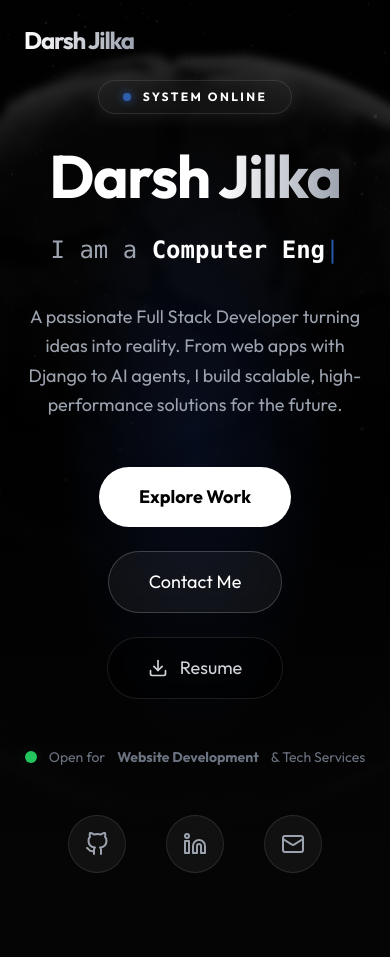
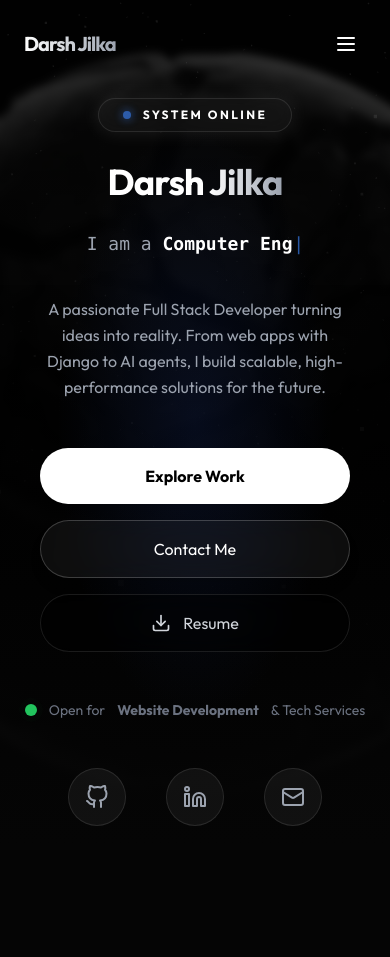
Before and after one commit to Darshh16/Portfolio, a Django app: page / in a window 390 px wide. Shown: the top 957 px of the page. Run offline with Django 5.2, Linux system fonts and the light colour scheme; data comes from the database, SQL or seed files in the repository; some libraries are stand-ins or nearby versions.

Commit message:
mobile responsiveness

```diff
--- a/portfolio/templates/portfolio/base.html
+++ b/portfolio/templates/portfolio/base.html
@@ -199,9 +199,12 @@
     <div class="custom-cursor" id="custom-cursor"></div>
     <div id="canvas-container"></div>
 
-    <nav class="fixed w-full z-50 top-0 left-0 p-6 transition-all duration-300" id="navbar">
+    <nav class="fixed w-full z-50 top-0 left-0 p-4 md:p-6 transition-all duration-300" id="navbar">
         <div class="max-w-7xl mx-auto flex justify-between items-center">
-            <a href="{% url 'home' %}" class="text-2xl font-bold tracking-tighter text-gradient">Darsh Jilka</a>
+            <a href="{% url 'home' %}" class="text-xl md:text-2xl font-bold tracking-tighter text-gradient">Darsh
+                Jilka</a>
+
+            <!-- Desktop Navigation -->
             <div class="hidden md:flex space-x-8 text-sm font-semibold tracking-wide">
                 <a href="{% url 'home' %}" class="hover:text-primary transition-colors">HOME</a>
                 <a href="{% url 'about' %}" class="hover:text-primary transition-colors">ABOUT</a>
@@ -209,6 +212,48 @@
                 <a href="{% url 'projects' %}" class="hover:text-primary transition-colors">PROJECTS</a>
                 <a href="{% url 'gallery' %}" class="hover:text-primary transition-colors">GALLERY</a>
                 <a href="{% url 'home' %}#contact" class="hover:text-primary transition-colors">CONTACT</a>
+            </div>
+
+            <!-- Mobile Menu Button -->
+            <button id="mobile-menu-btn"
+                class="md:hidden text-white p-2 hover:bg-white/10 rounded-lg transition-colors">
+                <svg class="w-6 h-6" fill="none" stroke="currentColor" viewBox="0 0 24 24">
+                    <path stroke-linecap="round" stroke-linejoin="round" stroke-width="2" d="M4 6h16M4 12h16M4 18h16">
+                    </path>
+                </svg>
+            </button>
+        </div>
+
+        <!-- Mobile Navigation Menu -->
+        <div id="mobile-menu" class="hidden md:hidden fixed inset-0 bg-black/95 backdrop-blur-lg z-50">
+            <div class="flex flex-col h-full">
+                <!-- Mobile Menu Header -->
+                <div class="flex justify-between items-center p-4 border-b border-white/10">
+                    <a href="{% url 'home' %}" class="text-xl font-bold tracking-tighter text-gradient">Darsh Jilka</a>
+                    <button id="mobile-menu-close"
+                        class="text-white p-2 hover:bg-white/10 rounded-lg transition-colors">
+                        <svg class="w-6 h-6" fill="none" stroke="currentColor" viewBox="0 0 24 24">
+                            <path stroke-linecap="round" stroke-linejoin="round" stroke-width="2"
+                                d="M6 18L18 6M6 6l12 12"></path>
+                        </svg>
+                    </button>
+                </div>
+
+                <!-- Mobile Menu Links -->
+                <div class="flex flex-col space-y-1 p-6 text-lg font-semibold">
+                    <a href="{% url 'home' %}"
+                        class="py-4 px-4 hover:bg-white/10 rounded-lg transition-colors border-b border-white/5">HOME</a>
+                    <a href="{% url 'about' %}"
+                        class="py-4 px-4 hover:bg-white/10 rounded-lg transition-colors border-b border-white/5">ABOUT</a>
+                    <a href="{% url 'home' %}#skills"
+                        class="py-4 px-4 hover:bg-white/10 rounded-lg transition-colors border-b border-white/5">SKILLS</a>
+                    <a href="{% url 'projects' %}"
+                        class="py-4 px-4 hover:bg-white/10 rounded-lg transition-colors border-b border-white/5">PROJECTS</a>
+                    <a href="{% url 'gallery' %}"
+                        class="py-4 px-4 hover:bg-white/10 rounded-lg transition-colors border-b border-white/5">GALLERY</a>
+                    <a href="{% url 'home' %}#contact"
+                        class="py-4 px-4 hover:bg-white/10 rounded-lg transition-colors">CONTACT</a>
+                </div>
             </div>
         </div>
     </nav>
--- a/portfolio/templates/portfolio/home.html
+++ b/portfolio/templates/portfolio/home.html
@@ -34,35 +34,37 @@
         </div>
 
         <!-- Name -->
-        <h1 class="text-6xl md:text-8xl font-bold mb-6 tracking-tight leading-none text-white fade-in"
+        <h1 class="text-4xl sm:text-5xl md:text-6xl lg:text-8xl font-bold mb-6 tracking-tight leading-none text-white fade-in"
             style="font-stretch: expanded;">
             Darsh <span class="text-transparent bg-clip-text bg-gradient-to-r from-white to-gray-400">Jilka</span>
         </h1>
 
         <!-- Typewriter Effect -->
-        <div class="text-2xl md:text-3xl text-gray-400 font-mono mb-8 h-10 flex items-center justify-center fade-in">
+        <div
+            class="text-lg sm:text-xl md:text-2xl lg:text-3xl text-gray-400 font-mono mb-8 h-10 flex items-center justify-center fade-in">
             I am a&nbsp;<span id="typewriter" class="text-white font-bold"></span><span
                 class="animate-pulse text-blue-500">|</span>
         </div>
 
         <!-- Bio -->
-        <p class="text-gray-400 text-lg md:text-xl mb-12 leading-relaxed max-w-2xl mx-auto fade-in">
+        <p class="text-gray-400 text-base sm:text-lg md:text-xl mb-12 leading-relaxed max-w-2xl mx-auto px-4 fade-in">
             A passionate Full Stack Developer turning ideas into reality. From web apps with Django to AI agents, I
             build scalable, high-performance solutions for the future.
         </p>
 
         <!-- Actions -->
-        <div class="flex flex-wrap items-center justify-center gap-6 fade-in">
+        <div
+            class="flex flex-col sm:flex-row flex-wrap items-center justify-center gap-4 sm:gap-6 w-full px-4 sm:px-0 fade-in">
             <a href="{% url 'projects' %}"
-                class="px-10 py-4 bg-white text-black font-bold text-lg rounded-full hover:scale-105 hover:shadow-[0_0_20px_rgba(255,255,255,0.3)] transition-all duration-300">
+                class="w-full sm:w-auto px-8 sm:px-10 py-4 bg-white text-black font-bold text-base sm:text-lg rounded-full hover:scale-105 hover:shadow-[0_0_20px_rgba(255,255,255,0.3)] transition-all duration-300 text-center">
                 Explore Work
             </a>
             <a href="#contact"
-                class="px-10 py-4 border border-white/20 bg-white/5 backdrop-blur-md text-white font-medium text-lg rounded-full hover:bg-white/10 hover:border-white transition-all duration-300 shadow-lg">
+                class="w-full sm:w-auto px-8 sm:px-10 py-4 border border-white/20 bg-white/5 backdrop-blur-md text-white font-medium text-base sm:text-lg rounded-full hover:bg-white/10 hover:border-white transition-all duration-300 shadow-lg text-center">
                 Contact Me
             </a>
             <a href="{% static 'resume.pdf' %}" download
-                class="px-10 py-4 border border-white/10 bg-black/40 backdrop-blur-md text-gray-300 font-medium text-lg rounded-full hover:bg-white/10 hover:text-white transition-all duration-300 flex items-center gap-3">
+                class="w-full sm:w-auto px-8 sm:px-10 py-4 border border-white/10 bg-black/40 backdrop-blur-md text-gray-300 font-medium text-base sm:text-lg rounded-full hover:bg-white/10 hover:text-white transition-all duration-300 flex items-center justify-center gap-3">
                 <svg xmlns="http://www.w3.org/2000/svg" width="20" height="20" viewBox="0 0 24 24" fill="none"
                     stroke="currentColor" stroke-width="2" stroke-linecap="round" stroke-linejoin="round">
                     <path d="M21 15v4a2 2 0 0 1-2 2H5a2 2 0 0 1-2-2v-4"></path>
--- a/static/js/main.js
+++ b/static/js/main.js
@@ -210,6 +210,42 @@ const initUI = () => {
 
     // Lenis Smooth Scroll - DISABLED cause of issues
     // if (typeof Lenis !== 'undefined') { ... }
+
+    // Mobile Menu Toggle
+    const mobileMenuBtn = document.getElementById('mobile-menu-btn');
+    const mobileMenu = document.getElementById('mobile-menu');
+    const mobileMenuClose = document.getElementById('mobile-menu-close');
+    const mobileMenuLinks = document.querySelectorAll('#mobile-menu a');
+
+    if (mobileMenuBtn && mobileMenu && mobileMenuClose) {
+        // Open mobile menu
+        mobileMenuBtn.addEventListener('click', () => {
+            mobileMenu.classList.remove('hidden');
+            document.body.style.overflow = 'hidden'; // Prevent scrolling when menu is open
+        });
+
+        // Close mobile menu
+        mobileMenuClose.addEventListener('click', () => {
+            mobileMenu.classList.add('hidden');
+            document.body.style.overflow = ''; // Restore scrolling
+        });
+
+        // Close menu when clicking on a link
+        mobileMenuLinks.forEach(link => {
+            link.addEventListener('click', () => {
+                mobileMenu.classList.add('hidden');
+                document.body.style.overflow = '';
+            });
+        });
+
+        // Close menu when clicking outside
+        mobileMenu.addEventListener('click', (e) => {
+            if (e.target === mobileMenu) {
+                mobileMenu.classList.add('hidden');
+                document.body.style.overflow = '';
+            }
+        });
+    }
 };
 
 document.addEventListener('DOMContentLoaded', () => {
```
